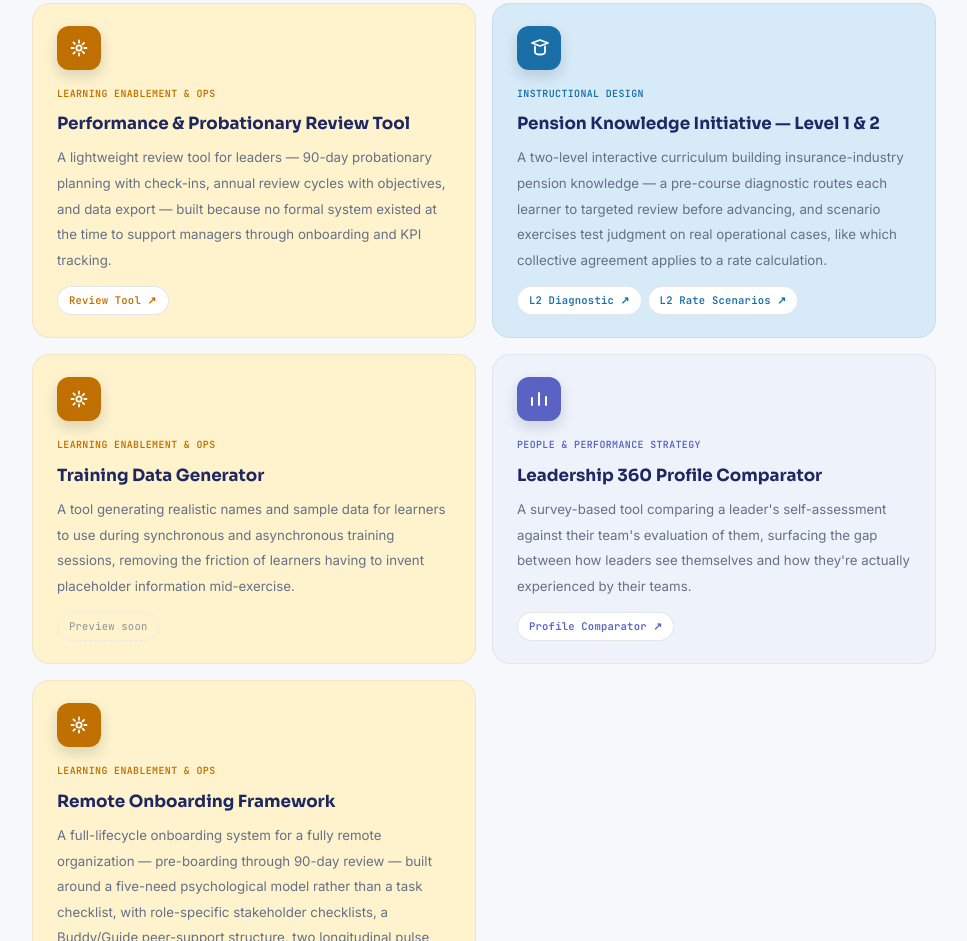
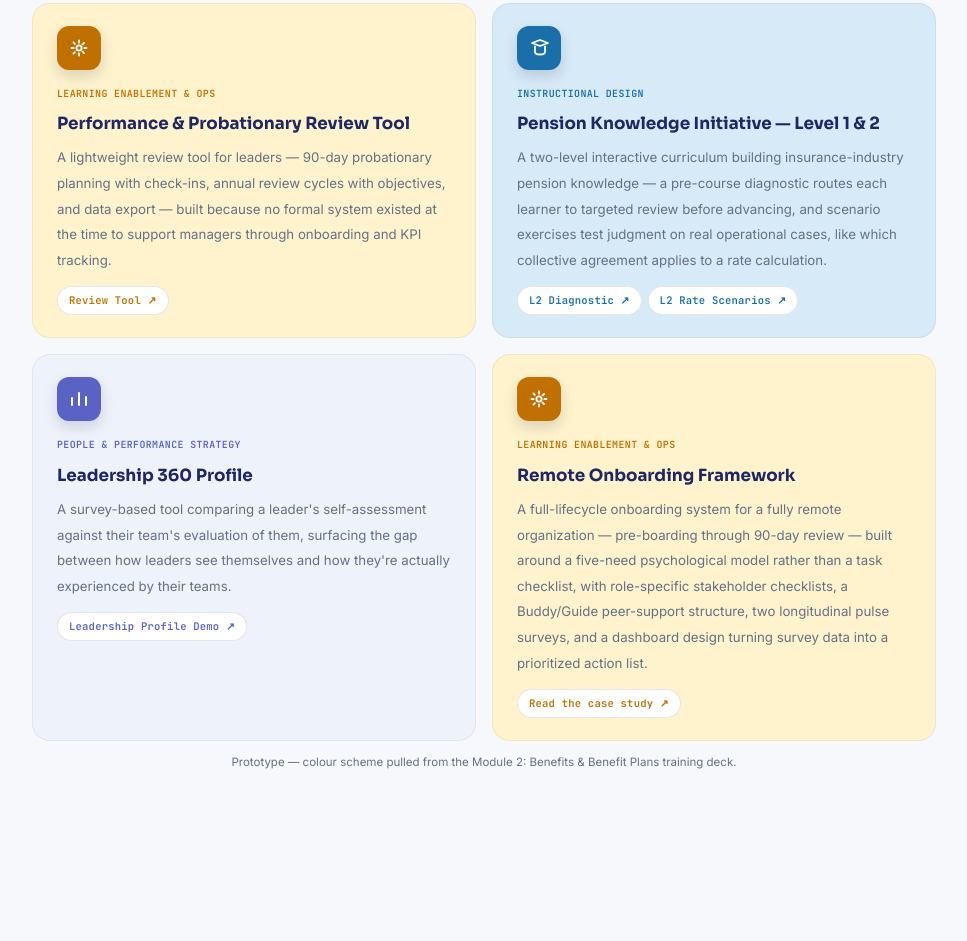
Before and after one commit to UserEnablement/Portfolio, a plain HTML site: page AgnesMLech/index.html in a window 1280 px wide. Shown: the part 1300-2241 px from the top of the page, without its empty margins (156-1123 px from the left). After the commit the page ends 2082 px from the top, so only its background shows below. Drawn offline with Linux system fonts and the light colour scheme.

Commit message:
Update index.html

```diff
--- a/AgnesMLech/index.html
+++ b/AgnesMLech/index.html
@@ -169,7 +169,8 @@ const SAMPLES = [
   { name:"Product Onboarding Simulation", domain:"id",
     desc:"A click-through simulation walking new users through an admin platform — login, plan selection, dashboard, help docs, account settings — with contextual hints, narration, and guided hotspot testing so learners could practice navigation risk-free before touching the live system.",
     links:[
-      { label:"Simulation", url:"https://userenablement.github.io/Product/Admin01GettingStarted/" }
+      { label:"Simulation", url:"https://userenablement.github.io/Product/Admin01GettingStarted/" },
+      { label:"Full Course", url:"https://userenablement.github.io/Portfolio/GettingStarted/" }
     ] },
   { name:"ADKAR Leadership Initiative — Level 1 & 2", domain:"lead",
     desc:"A two-level initiative helping leaders first understand the ADKAR change-management model, then apply it — including a branching decision scenario where leaders diagnose which ADKAR gap (Awareness, Desire, Knowledge, Ability, Reinforcement) is behind an employee's real underperformance, with distinct wrong-path consequences for each misdiagnosis.",
@@ -190,18 +191,15 @@ const SAMPLES = [
       { label:"L2 Diagnostic", url:"https://userenablement.github.io/Sways/PensionL2Diagnostic/" },
       { label:"L2 Rate Scenarios", url:"https://userenablement.github.io/Sways/PensionL2Rates/" }
     ] },
-  { name:"Training Data Generator", domain:"ops",
-    desc:"A tool generating realistic names and sample data for learners to use during synchronous and asynchronous training sessions, removing the friction of learners having to invent placeholder information mid-exercise.",
-    links:[] },
-  { name:"Leadership 360 Profile Comparator", domain:"strat",
+  { name:"Leadership 360 Profile", domain:"strat",
     desc:"A survey-based tool comparing a leader's self-assessment against their team's evaluation of them, surfacing the gap between how leaders see themselves and how they're actually experienced by their teams.",
     links:[
-      { label:"Profile Comparator", url:"https://userenablement.github.io/Initiatives/KFLeadershipProfile/" }
+      { label:"Leadership Profile Demo", url:"https://userenablement.github.io/Portfolio/LeadershipProfileDemo/" }
     ] },
   { name:"Remote Onboarding Framework", domain:"ops",
     desc:"A full-lifecycle onboarding system for a fully remote organization — pre-boarding through 90-day review — built around a five-need psychological model rather than a task checklist, with role-specific stakeholder checklists, a Buddy/Guide peer-support structure, two longitudinal pulse surveys, and a dashboard design turning survey data into a prioritized action list.",
     links:[
-      { label:"Read the case study", url:"onboarding-framework.html" }
+      { label:"Read the case study", url:"https://userenablement.github.io/Portfolio/OnboardingFramework/" }
     ] }
 ];
 
```
